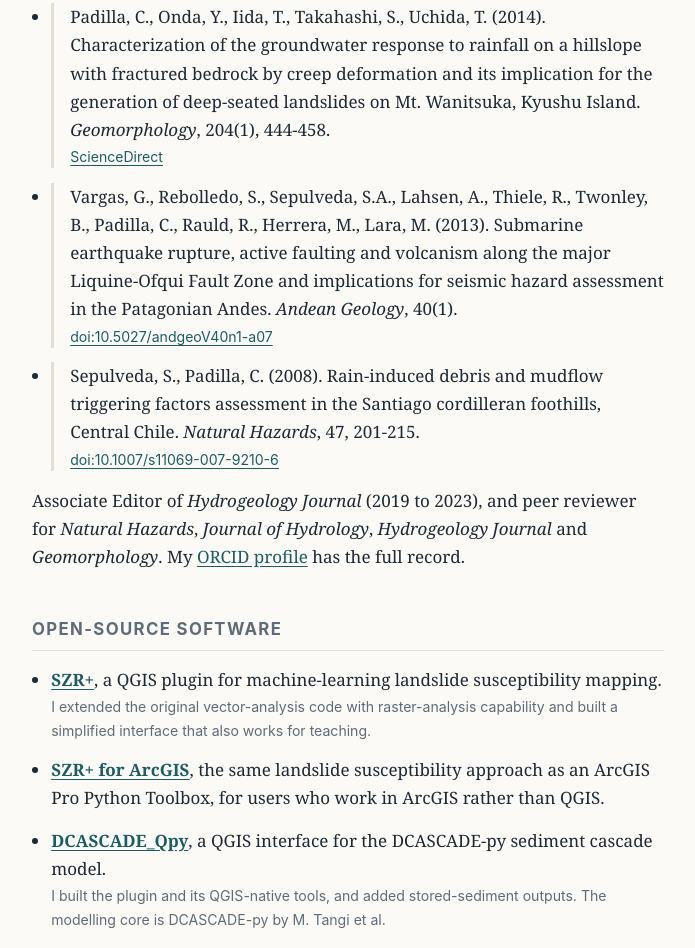
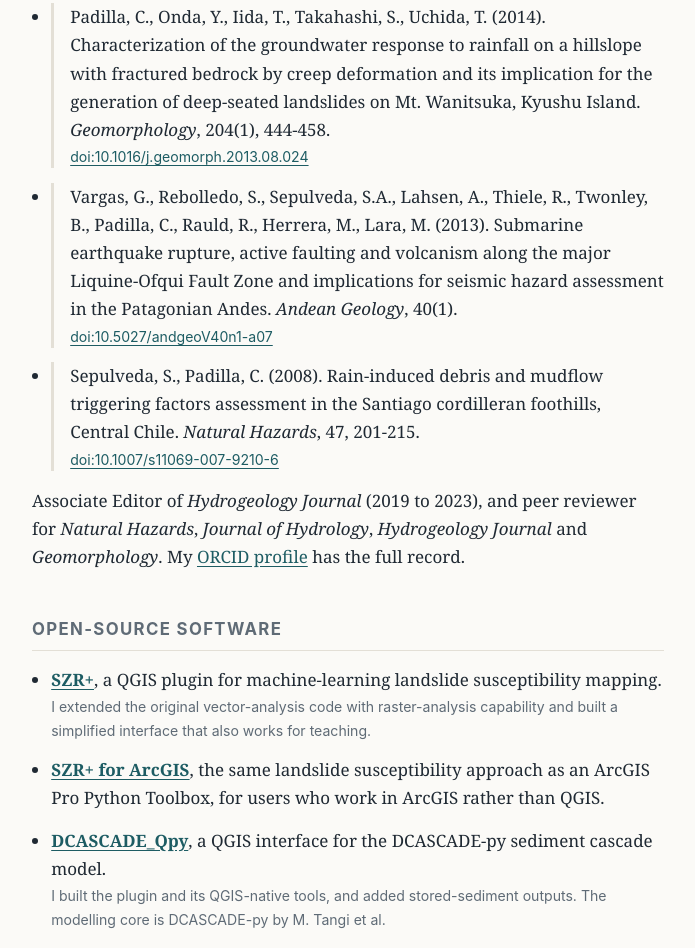
Before and after one commit to PadiCR/PadiCR.github.io, a plain HTML site: page index.html in a window 1280 px wide. Shown: the part 1185-2133 px from the top of the page, without its empty margins (292-987 px from the left). Drawn offline with Linux system fonts and the light colour scheme.

Commit message:
Update index.html

```diff
--- a/index.html
+++ b/index.html
@@ -92,7 +92,7 @@
       </li>
       <li class="cite">
         Padilla, C., Onda, Y., Iida, T., Takahashi, S., Uchida, T. (2014). Characterization of the groundwater response to rainfall on a hillslope with fractured bedrock by creep deformation and its implication for the generation of deep-seated landslides on Mt. Wanitsuka, Kyushu Island. <em>Geomorphology</em>, 204(1), 444-458.
-        <span class="meta"><a href="https://www.sciencedirect.com/science/article/abs/pii/S0169555X13004297">ScienceDirect</a></span>
+        <span class="meta"><a href="https://doi.org/10.1016/j.geomorph.2013.08.024">doi:10.1016/j.geomorph.2013.08.024</a></span>
       </li>
       <li class="cite">
         Vargas, G., Rebolledo, S., Sepulveda, S.A., Lahsen, A., Thiele, R., Twonley, B., Padilla, C., Rauld, R., Herrera, M., Lara, M. (2013). Submarine earthquake rupture, active faulting and volcanism along the major Liquine-Ofqui Fault Zone and implications for seismic hazard assessment in the Patagonian Andes. <em>Andean Geology</em>, 40(1).
```
